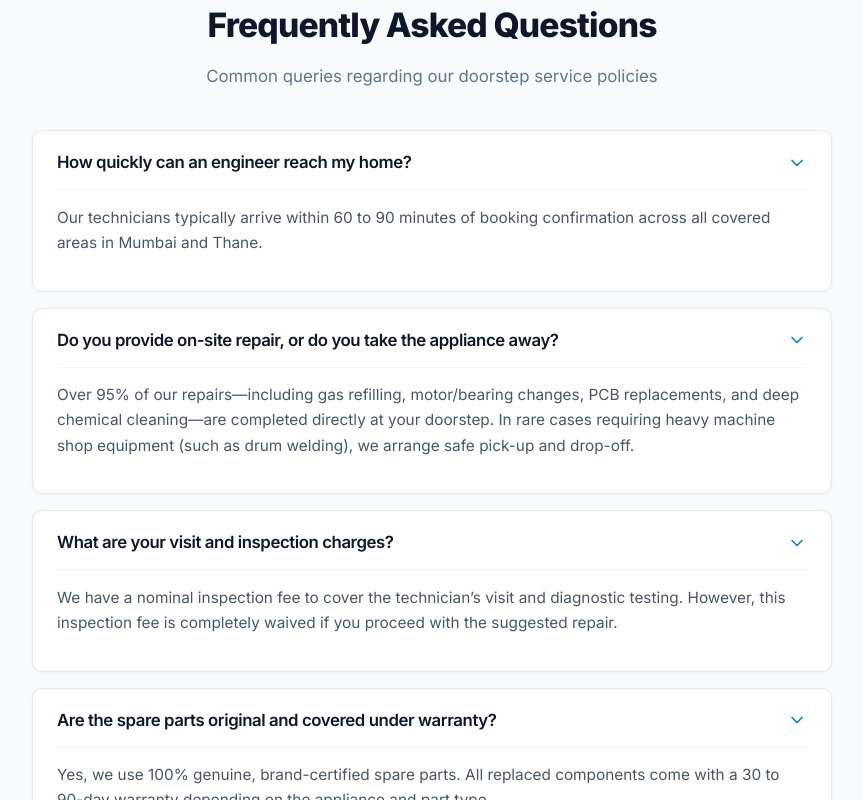
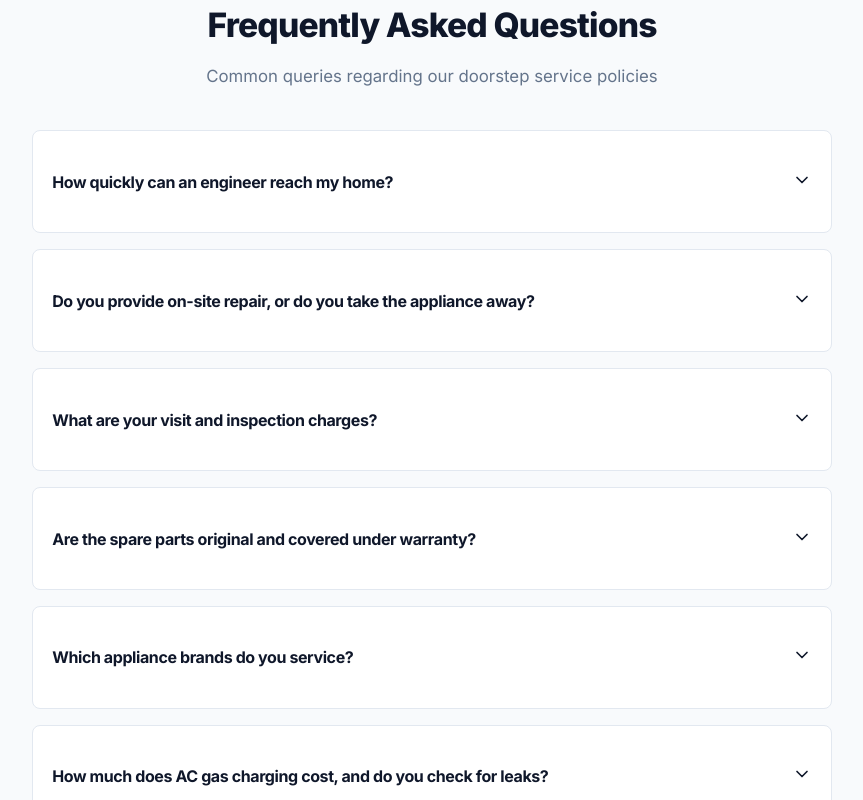
Before and after one commit to khanfaiz16/TopCoolServiceUpdated, a React (Vite) app: page / in a window 1280 px wide. Shown: the part 3820-4620 px from the top of the page, without its empty margins (208-1071 px from the left). Built offline with nearby package versions, Linux system fonts and the light colour scheme.

Commit message:
faq chnages

```diff
--- a/src/App.css
+++ b/src/App.css
@@ -597,17 +597,9 @@
   color: #64748b;
 }
 
-/* =========================================
-   FAQ Section & Accordion Styles
-========================================= */
-
-.faq-page {
-  padding-bottom: 4rem;
-}
-
+/* FAQs */
 .faqs-section {
   background: #f8fafc;
-  padding: 4rem 0;
 }
 
 .faq-list {
@@ -621,105 +613,31 @@
 .faq-item {
   background: #ffffff;
   border: 1px solid #e2e8f0;
-  border-radius: 10px;
-  padding: 1.25rem 1.5rem;
+  border-radius: 8px;
+  padding: 1.2rem;
   cursor: pointer;
-  transition: all 0.25s ease-in-out;
-  box-shadow: 0 1px 3px rgba(0, 0, 0, 0.04);
-  user-select: none;
+  transition: border-color 0.2s;
 }
 
 .faq-item:hover {
-  border-color: #0284c7;
-  box-shadow: 0 4px 12px rgba(2, 132, 199, 0.08);
-}
-
-.faq-item.active,
-.faq-item.open {
-  border-color: #0284c7;
-  background-color: #ffffff;
-  box-shadow: 0 4px 14px rgba(2, 132, 199, 0.1);
+  border-color: #cbd5e1;
 }
 
 .faq-q {
   display: flex;
   justify-content: space-between;
   align-items: center;
-  gap: 1rem;
+  font-weight: 600;
+  color: #0f172a;
 }
 
-.faq-q h4 {
-  font-size: 1.05rem;
-  font-weight: 600;
-  color: #0f172a;
-  margin: 0;
-  line-height: 1.4;
-}
-
-.faq-q span {
-  display: flex;
-  align-items: center;
-  justify-content: center;
-  color: #0284c7;
-  flex-shrink: 0;
-  transition: transform 0.2s ease;
-}
-
-/*
-  Ensures the answer is visible whenever mounted by React.
-  Supports both simple conditional rendering and .is-open / .active classes.
-*/
 .faq-a {
   display: block;
-  margin-top: 0.9rem;
-  padding-top: 0.9rem;
-  border-top: 1px solid #f1f5f9;
+  margin-top: 0.8rem;
   color: #475569;
-  font-size: 0.96rem;
-  line-height: 1.65;
+  font-size: 0.95rem;
+  line-height: 1.5;
 }
-
-/* Call Banner at Bottom */
-.call-banner {
-  background: #f1f5f9;
-  border: 1px solid #e2e8f0;
-  border-radius: 12px;
-  padding: 2.5rem 1.5rem;
-  max-width: 800px;
-  margin: 3.5rem auto 0 auto;
-}
-
-.call-banner h3 {
-  font-size: 1.5rem;
-  color: #0f172a;
-  margin-bottom: 0.5rem;
-}
-
-.call-banner p {
-  color: #64748b;
-  margin-bottom: 1.5rem;
-  font-size: 1rem;
-}
-
-/* Responsive adjustments */
-@media (max-width: 640px) {
-  .faq-item {
-    padding: 1rem 1.1rem;
-  }
-
-  .faq-q h4 {
-    font-size: 0.98rem;
-  }
-
-  .faq-a {
-    font-size: 0.9rem;
-  }
-
-  .call-banner {
-    padding: 2rem 1rem;
-  }
-}
-
 /* Contact Page Layout */
 .contact-layout {
   display: grid;
--- a/src/pages/Home.jsx
+++ b/src/pages/Home.jsx
@@ -1,6 +1,6 @@
 import React, { useState } from 'react';
 import { Link } from 'react-router-dom';
-import { Phone, MessageCircle, CheckCircle, MapPin, ChevronDown, ChevronUp } from 'lucide-react';
+import { Phone, MessageCircle, MapPin, ChevronDown, ChevronUp } from 'lucide-react';
 import SEO from '../components/SEO';
 import Feedback from '../components/Feedback';
 import BookingForm from './BookingForm';
@@ -11,7 +11,7 @@ export default function Home() {
   const [openFaq, setOpenFaq] = useState(null);
 
   const toggleFaq = (idx) => {
-    setOpenFaq(openFaq === idx ? null : idx);
+    setOpenFaq((prev) => (prev === idx ? null : idx));
   };
 
   return (
@@ -110,15 +110,23 @@ export default function Home() {
           <h2 className="section-title">Frequently Asked Questions</h2>
           <p className="section-subtitle">Common queries regarding our doorstep service policies</p>
           <div className="faq-list">
-            {faqsData.map((f, i) => (
-              <div key={i} className="faq-item" onClick={() => toggleFaq(i)}>
-                <div className="faq-q">
-                  <h4>{f.q}</h4>
-                  <span>{openFaq === i ? <ChevronUp size={20} /> : <ChevronDown size={20} />}</span>
+            {faqsData.map((f, i) => {
+              const isOpen = openFaq === i;
+              return (
+                <div
+                  key={i}
+                  className={`faq-item ${isOpen ? 'active open' : ''}`}
+                  onClick={() => toggleFaq(i)}
+                  style={{ cursor: 'pointer' }}
+                >
+                  <div className="faq-q">
+                    <h4>{f.q}</h4>
+                    <span>{isOpen ? <ChevronUp size={20} /> : <ChevronDown size={20} />}</span>
+                  </div>
+                  {isOpen && <p className="faq-a">{f.a}</p>}
                 </div>
-                <p className={`faq-a${openFaq === i ? ' is-open' : ''}`}>{f.a}</p>
-              </div>
-            ))}
+              );
+            })}
           </div>
         </div>
       </section>
```
